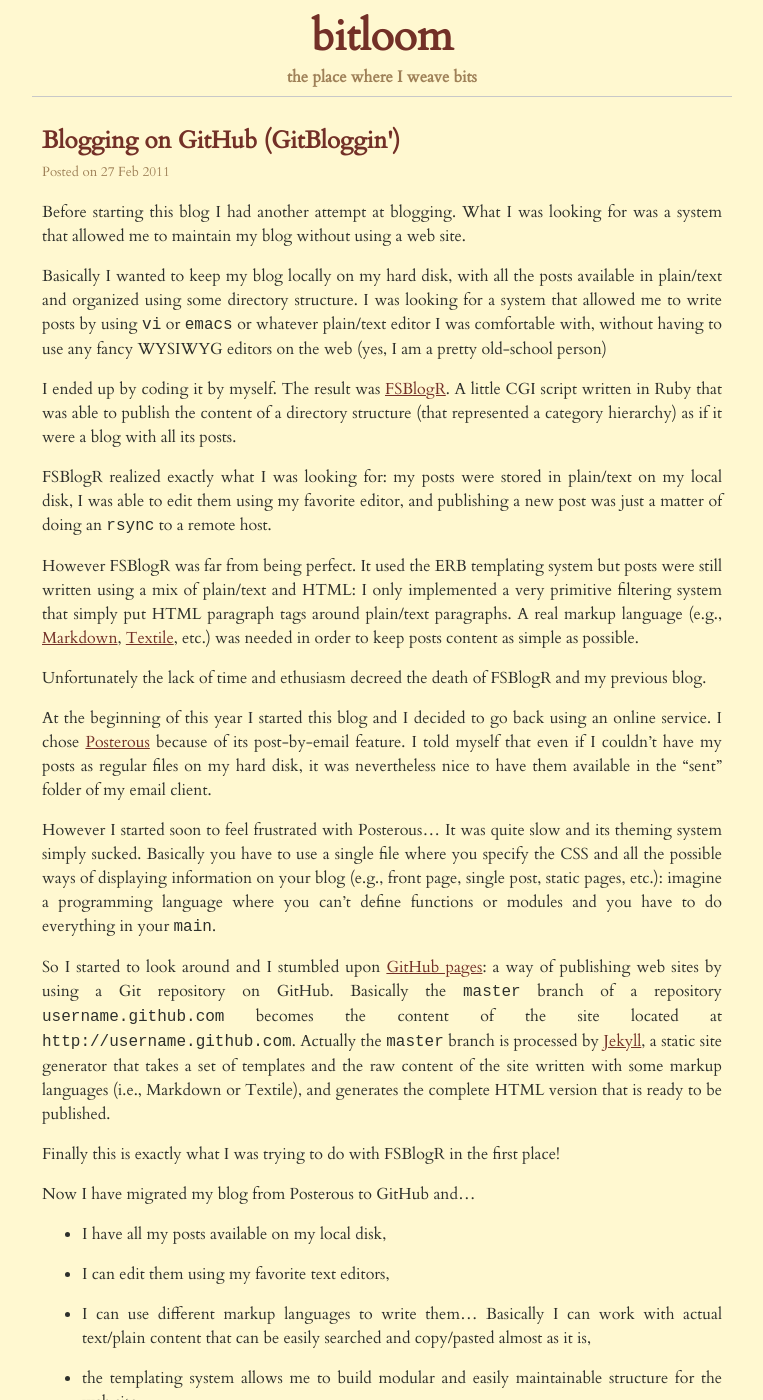
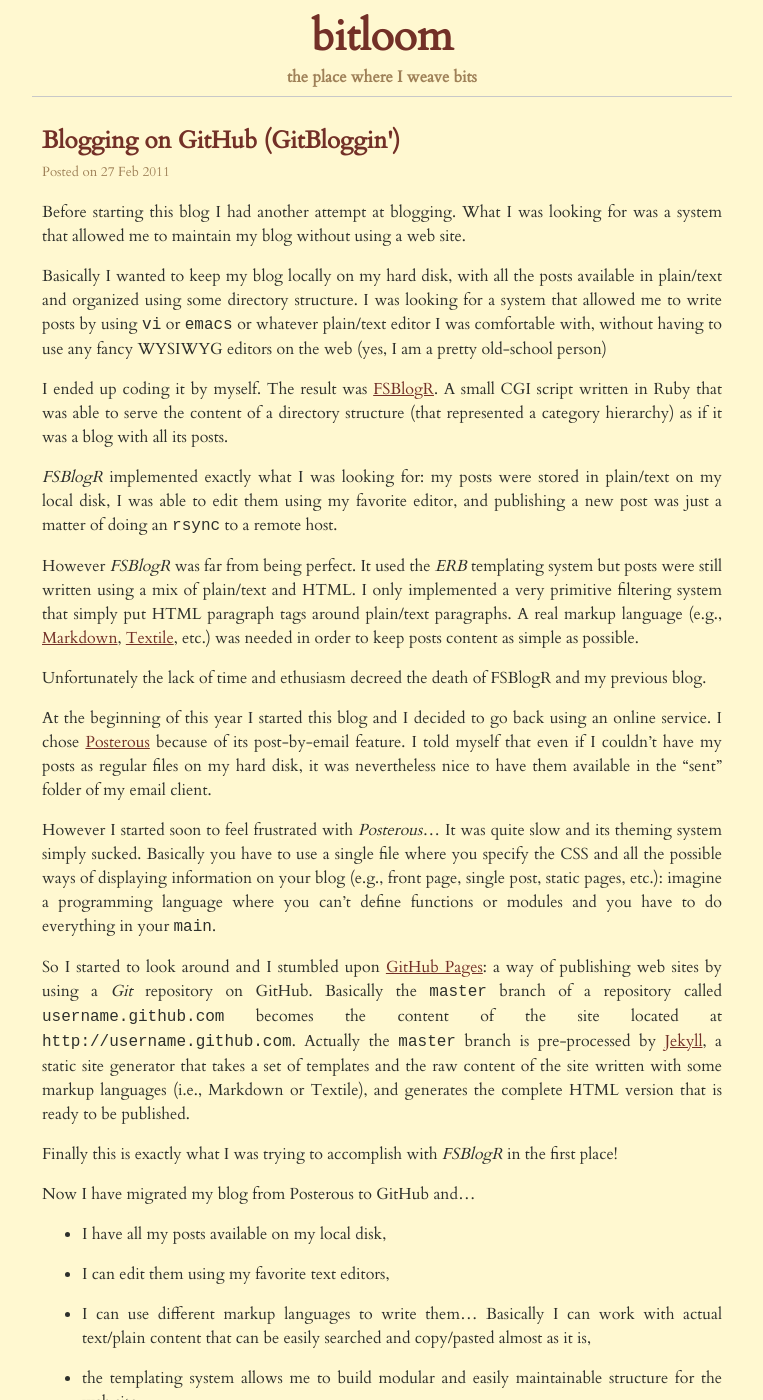
Before and after one commit to fmancinelli/fmancinelli.github.com, a Jekyll site: the page built from _posts/2011-02-27-Blogging_on_GitHub.markdown, in a window 1280 px wide and 1400 px high. Shown: the whole window, without its empty margins (258-1021 px from the left). Built offline with Jekyll 4.4.1, drawn with Linux system fonts in a browser that asks for light colours; comment, search, counter and statistics services are not loaded; some of the changed text lies outside the part shown.

Commit message:
Minor changes and rephrasings.

```diff
--- a/_posts/2011-02-27-Blogging_on_GitHub.markdown
+++ b/_posts/2011-02-27-Blogging_on_GitHub.markdown
@@ -7,21 +7,21 @@
 
 Basically I wanted to keep my blog locally on my hard disk, with all the posts available in plain/text and organized using some directory structure. I was looking for a system that allowed me to write posts by using `vi` or `emacs` or whatever plain/text editor I was comfortable with, without having to use any fancy WYSIWYG editors on the web (yes, I am a pretty old-school person)
 
-I ended up by coding it by myself. The result was [FSBlogR](https://bitbucket.org/bitloom/fsblogr/wiki/Home). A little CGI script written in Ruby that was able to publish the content of a directory structure (that represented a category hierarchy) as if it were a blog with all its posts.
+I ended up coding it by myself. The result was [FSBlogR](https://bitbucket.org/bitloom/fsblogr/wiki/Home). A small CGI script written in Ruby that was able to serve the content of a directory structure (that represented a category hierarchy) as if it was a blog with all its posts.
 
-FSBlogR realized exactly what I was looking for: my posts were stored in plain/text on my local disk, I was able to edit them using my favorite editor, and publishing a new post was just a matter of doing an `rsync` to a remote host.
+*FSBlogR* implemented exactly what I was looking for: my posts were stored in plain/text on my local disk, I was able to edit them using my favorite editor, and publishing a new post was just a matter of doing an `rsync` to a remote host.
 
-However FSBlogR was far from being perfect. It used the ERB templating system but posts were still written using a mix of plain/text and HTML: I only implemented a very primitive filtering system that simply put HTML paragraph tags around plain/text paragraphs. A real markup language (e.g., [Markdown](http://daringfireball.net/projects/markdown/syntax), [Textile](http://textile.thresholdstate.com), etc.) was needed in order to keep posts content as simple as possible.
+However *FSBlogR* was far from being perfect. It used the *ERB* templating system but posts were still written using a mix of plain/text and HTML. I only implemented a very primitive filtering system that simply put HTML paragraph tags around plain/text paragraphs. A real markup language (e.g., [Markdown](http://daringfireball.net/projects/markdown/syntax), [Textile](http://textile.thresholdstate.com), etc.) was needed in order to keep posts content as simple as possible.
 
 Unfortunately the lack of time and ethusiasm decreed the death of FSBlogR and my previous blog.
 
 At the beginning of this year I started this blog and I decided to go back using an online service. I chose [Posterous](http://www.posterous.com) because of its post-by-email feature. I told myself that even if I couldn't have my posts as regular files on my hard disk, it was nevertheless nice to have them available in the "sent" folder of my email client.
 
-However I started soon to feel frustrated with Posterous... It was quite slow and its theming system simply sucked. Basically you have to use a single file where you specify the CSS and all the possible ways of displaying information on your blog (e.g., front page, single post, static pages, etc.): imagine a programming language where you can't define functions or modules and you have to do everything in your `main`.
+However I started soon to feel frustrated with *Posterous*... It was quite slow and its theming system simply sucked. Basically you have to use a single file where you specify the CSS and all the possible ways of displaying information on your blog (e.g., front page, single post, static pages, etc.): imagine a programming language where you can't define functions or modules and you have to do everything in your `main`.
 
-So I started to look around and I stumbled upon [GitHub pages](http://pages.github.com): a way of publishing web sites by using a Git repository on GitHub. Basically the `master` branch of a repository `username.github.com` becomes the content of the site located at `http://username.github.com`. Actually the `master` branch is processed by [Jekyll](https://github.com/mojombo/jekyll), a static site generator that takes a set of templates and the raw content of the site written with some markup languages (i.e., Markdown or Textile), and generates the complete HTML version that is ready to be published.
+So I started to look around and I stumbled upon [GitHub Pages](http://pages.github.com): a way of publishing web sites by using a *Git* repository on GitHub. Basically the `master` branch of a repository called `username.github.com` becomes the content of the site located at `http://username.github.com`. Actually the `master` branch is pre-processed by [Jekyll](https://github.com/mojombo/jekyll), a static site generator that takes a set of templates and the raw content of the site written with some markup languages (i.e., Markdown or Textile), and generates the complete HTML version that is ready to be published.
 
-Finally this is exactly what I was trying to do with FSBlogR in the first place!
+Finally this is exactly what I was trying to accomplish with *FSBlogR* in the first place!
 
 Now I have migrated my blog from Posterous to GitHub and...
 
```
Also changed, not shown: other parts of _posts/2011-02-27-Blogging_on_GitHub.markdown (+4 -2 lines).
